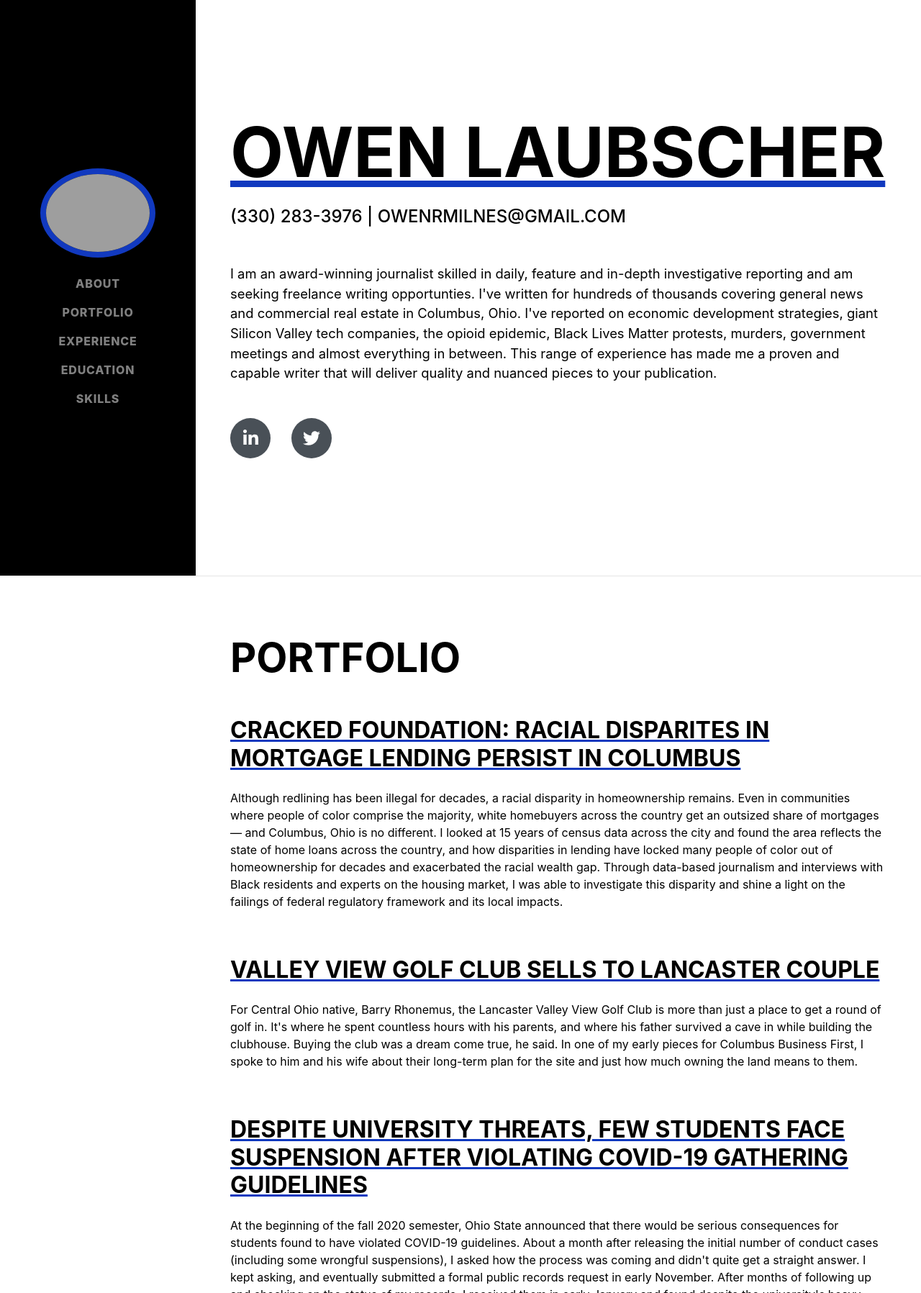
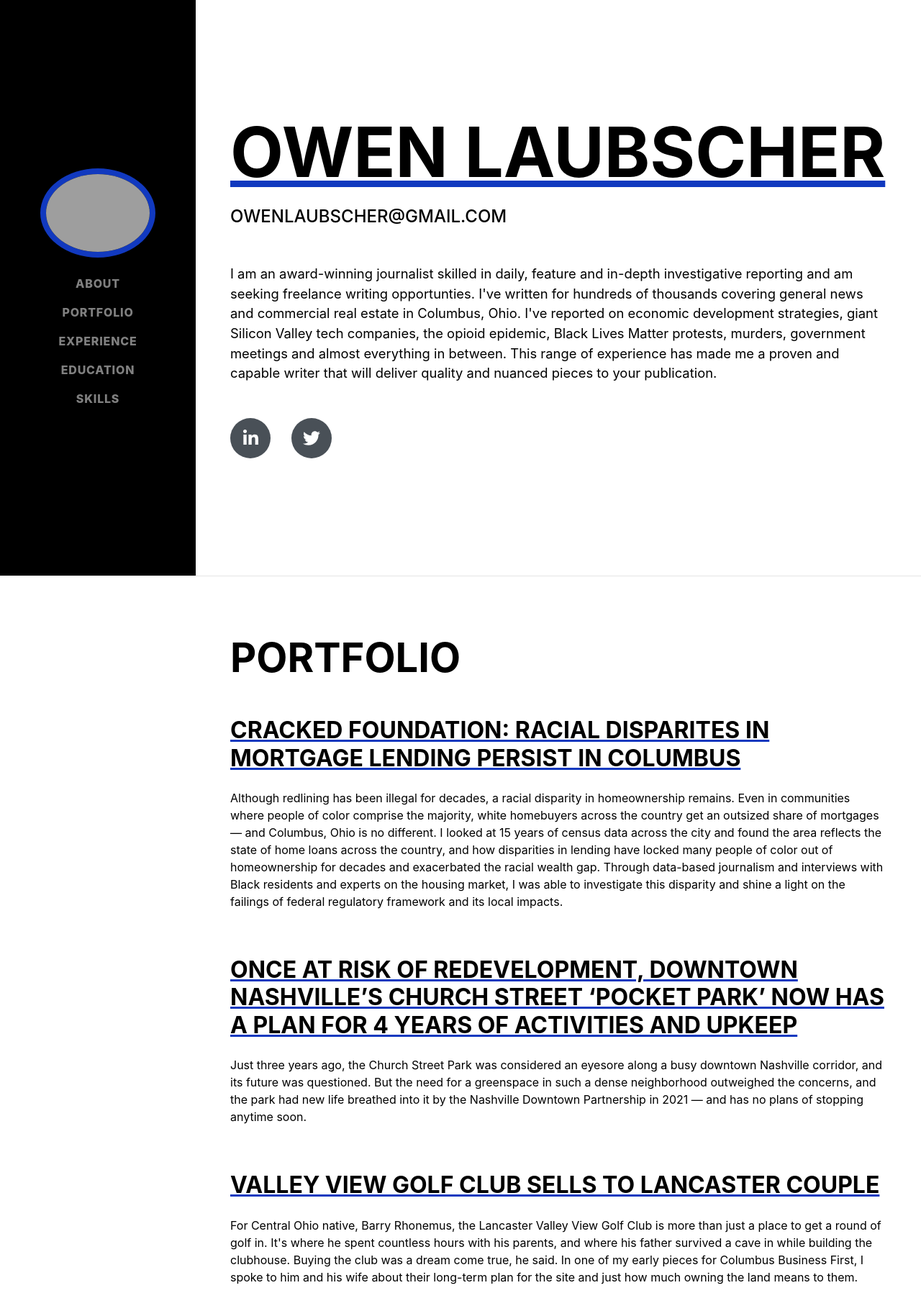
Before and after one commit to owenmilnes/journalist-portfolio, a plain HTML site: page index.html in a window 1280 px wide. Shown: the top 1797 px of the page at 72% size. Drawn offline with nearby package versions, Linux system fonts and the light colour scheme; grey boxes are pictures that could not be loaded; a web font is replaced by a local one.

Commit message:
Update index.html

```diff
--- a/index.html
+++ b/index.html
@@ -43,8 +43,7 @@
                     </h1>
 					<br>
                     <div class="subheading mb-5">
-                         (330) 283-3976 |
-                        <a href="mailto:owenrmilnes@gmail.com" style="color: black; text-decoration-color: #1139bf;">owenrmilnes@gmail.com</a>
+                        <a href="mailto:owenlaubscher@gmail.com" style="color: black; text-decoration-color: #1139bf;">owenlaubscher@gmail.com</a>
                     </div>
                    <p class="lead mb-5">I am an award-winning journalist skilled in daily, feature and in-depth investigative reporting and am seeking freelance writing opportunties. I've written for hundreds of thousands covering general news and commercial real estate in Columbus, Ohio. I've reported on economic development strategies, giant Silicon Valley tech companies, the opioid epidemic, Black Lives Matter protests, murders, government meetings and almost everything in between. This range of experience has made me a proven and capable writer that will deliver quality and nuanced pieces to your publication. </p>
                     <div class="social-icons">
@@ -63,6 +62,13 @@
 				 <a href="https://www.bizjournals.com/columbus/news/2022/01/21/minority-lending.html" target="_blank" style="text-decoration: underline"><h3 class="mb-0">Cracked Foundation: Racial disparites in mortgage lending persist in Columbus</h3></a>
 							<br>
                             <p> Although redlining has been illegal for decades, a racial disparity in homeownership remains. Even in communities where people of color comprise the majority, white homebuyers across the country get an outsized share of mortgages — and Columbus, Ohio is no different. I looked at 15 years of census data across the city and found the area reflects the state of home loans across the country, and how disparities in lending have locked many people of color out of homeownership for decades and exacerbated the racial wealth gap. Through data-based journalism and interviews with Black residents and experts on the housing market, I was able to investigate this disparity and shine a light on the failings of federal regulatory framework and its local impacts.</p>
+                    </div>
+		 </div>
+				 <div class="d-flex flex-column flex-md-row justify-content-between mb-5">
+                        <div class="flex-grow-1">
+				 <a href="https://wpln.org/post/once-at-risk-of-redevelopment-downtown-nashvilles-church-street-pocket-park-now-has-a-plan-for-4-years-of-activities-and-upkeep/" target="_blank" style="text-decoration: underline"><h3 class="mb-0">Once at risk of redevelopment, downtown Nashville’s Church Street ‘pocket park’ now has a plan for 4 years of activities and upkeep</h3></a>
+							<br>
+                            <p> Just three years ago, the Church Street Park was considered an eyesore along a busy downtown Nashville corridor, and its future was questioned. But the need for a greenspace in such a dense neighborhood outweighed the concerns, and the park had new life breathed into it by the Nashville Downtown Partnership in 2021 — and has no plans of stopping anytime soon. </p>
                     </div>
 		 </div>
 			 <div class="d-flex flex-column flex-md-row justify-content-between mb-5">
```
